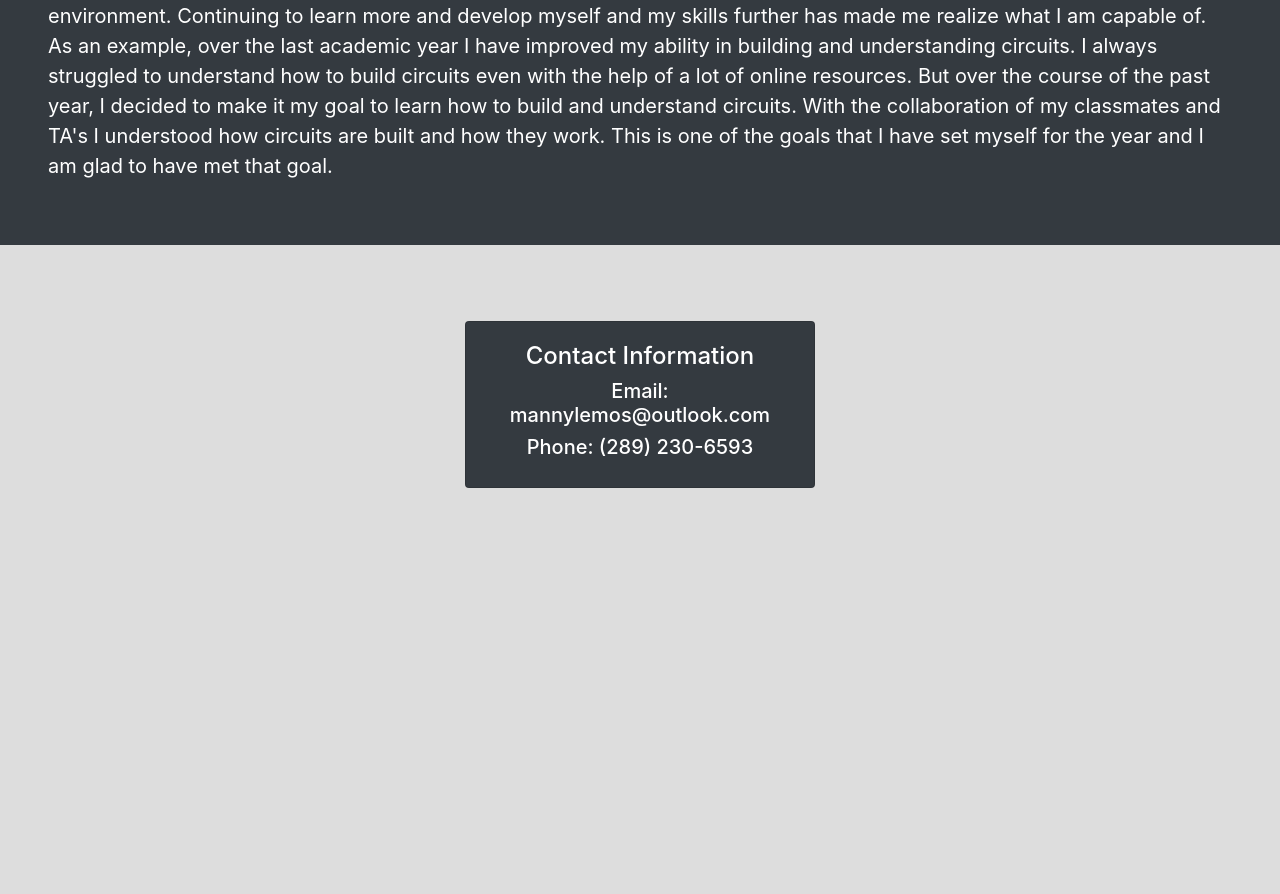
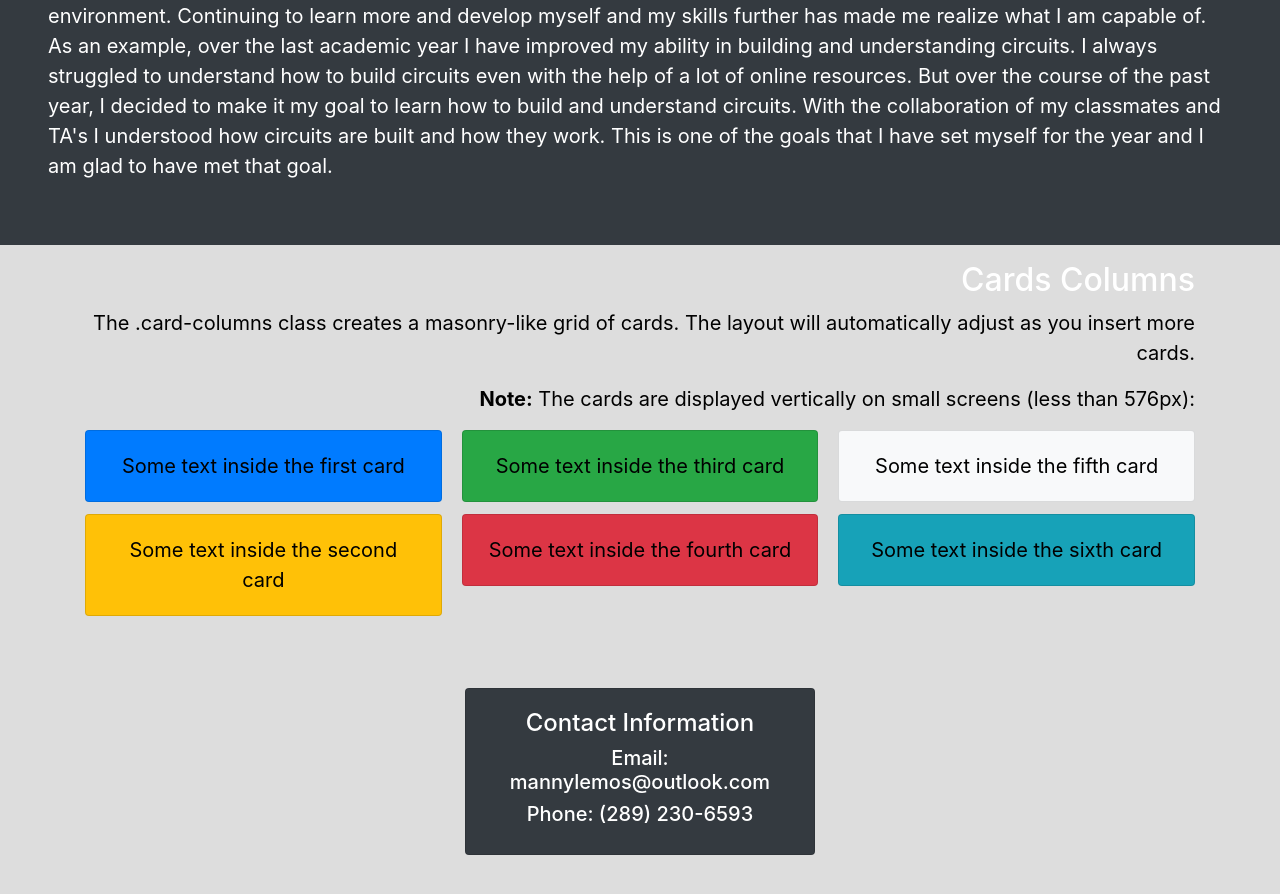
Before and after one commit to MannyLemos/MannyLemos.github.io, a Jekyll site: the page index.html, which Jekyll copies as it is, in a window 1280 px wide and 900 px high, scrolled down 1118 px. Shown: the top 894 px of the window. Built offline with Jekyll 4.4.1, drawn with Linux system fonts in a browser that asks for light colours; nearby versions of some CDN libraries; a script that is not in the unit is left out; before the commit the page ends 1666 px from its top, so only the background shows below that.

Commit message:
Update index.html

```diff
--- a/index.html
+++ b/index.html
@@ -152,6 +152,47 @@ $.backstretch([
 </div>
 </body>
 
+<body>
+
+<div class="container">
+  <h2>Cards Columns</h2>
+  <p>The .card-columns class creates a masonry-like grid of cards. The layout will automatically adjust as you insert more cards.</p>
+  <p><strong>Note:</strong> The cards are displayed vertically on small screens (less than 576px):</p>
+  <div class="card-columns">
+    <div class="card bg-primary">
+      <div class="card-body text-center">
+        <p class="card-text">Some text inside the first card</p>
+      </div>
+    </div>
+    <div class="card bg-warning">
+      <div class="card-body text-center">
+        <p class="card-text">Some text inside the second card</p>
+      </div>
+    </div>
+    <div class="card bg-success">
+      <div class="card-body text-center">
+        <p class="card-text">Some text inside the third card</p>
+      </div>
+    </div>
+    <div class="card bg-danger">
+      <div class="card-body text-center">
+        <p class="card-text">Some text inside the fourth card</p>
+      </div>
+    </div>
+    <div class="card bg-light">
+      <div class="card-body text-center">
+        <p class="card-text">Some text inside the fifth card</p>
+      </div>
+    </div>
+    <div class="card bg-info">
+      <div class="card-body text-center">
+        <p class="card-text">Some text inside the sixth card</p>
+      </div>
+    </div>
+  </div>
+</div>
+
+</body>
 
 <footer>
 <br><br>
```
